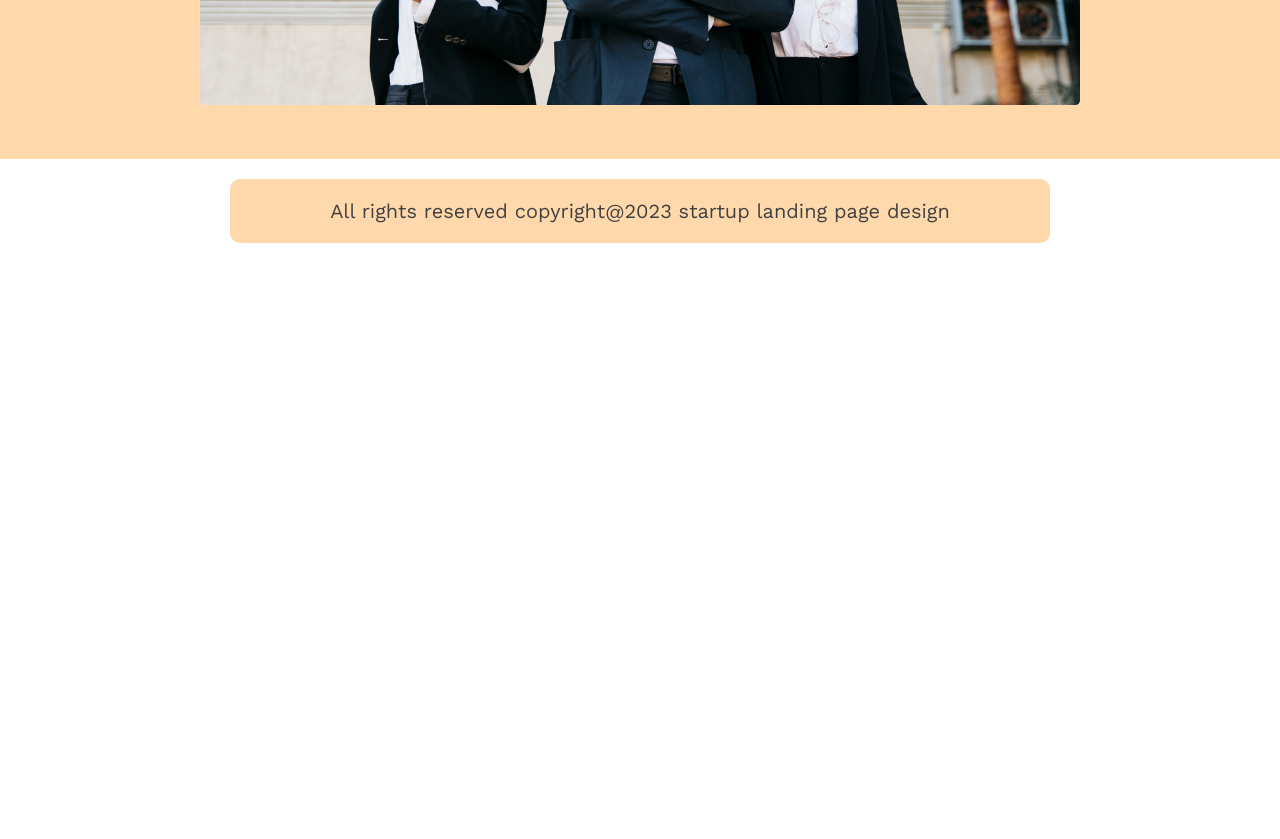
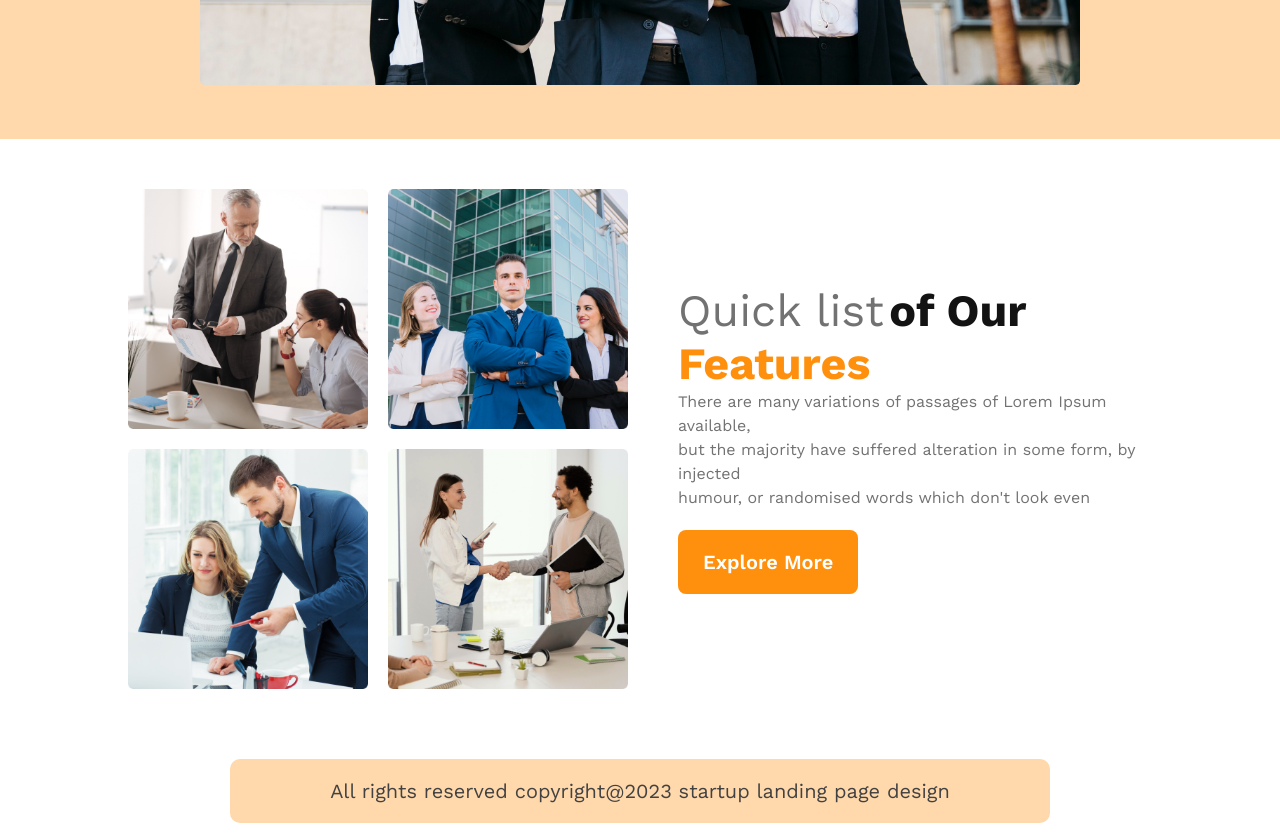
Before and after one commit to mr-tnmy-srkr/g3-architechs, a plain HTML site: page index.html in a window 1280 px wide. Shown: the part 880-1719 px from the top of the page. Before the commit the page ends 1139 px from the top, so only its background shows below. Drawn offline with nearby package versions, Linux system fonts and the light colour scheme.

Commit message:
team section complete

```diff
--- a/index.html
+++ b/index.html
@@ -37,6 +37,29 @@
       </div>
     </header>
     <main>
+       <!-- team section html -->
+       <section class="team-container">
+        <div class="team-image-container">
+          <img src="images/team1.png" alt=""/>
+          <img src="images/team2.png" alt=""/>
+          <img src="images/team3.png" alt=""/>
+          <img src="images/team4.png" alt=""/>
+        </div>
+        <div class="team-content">
+          <h3 class="team-content-title">
+            <span class="quick-list">Quick list</span> <span class="of-our">of Our</span>
+            <span class="features">Features</span>
+          </h3>
+          <p class="text-light-gray">
+            There are many variations of passages of Lorem Ipsum available,
+            <br />
+            but the majority have suffered alteration in some form, by injected
+            <br />
+            humour, or randomised words which don't look even
+          </p>
+          <button class="btn-primary">Explore More</button>
+        </div>
+      </section>
     </main>
     <footer>
       <small>
--- a/style.css
+++ b/style.css
@@ -11,7 +11,7 @@
   color: #727272;
   font-weight: 400;
   line-height: 1.5rem;
-
+  padding-bottom: 20px;
 }
 .btn-primary {
   background: #ff900e;
@@ -25,7 +25,7 @@
   /* height: 64px; */
   border: 0;
   cursor: pointer;
-  margin: 20px;
+
 }
 
 /* header styles */
@@ -77,7 +77,40 @@ nav li > a {
   width: 100%;
   padding-top: 30px;
 }
-
+/* main section styling */
+/* team section styling */
+.team-container{
+  display: flex;
+  align-items: center;
+  gap:50px;
+  width: 80%;
+  margin: 0 auto;
+  padding:50px 0;
+}
+.team-image-container{
+  display: grid;
+  grid-template-columns: repeat(2,1fr);
+  gap:20px;
+}
+.team-container img{
+  width: 240px;
+height: 240px;
+}
+.quick-list{
+  color: #727272;
+font-size: 2.8rem;
+font-weight: 500;
+}
+.of-our{
+color:#131313;
+font-size: 2.8rem;
+font-weight: 700;
+}
+.features{
+  color: #FF900E;
+  font-size: 2.8rem;
+  font-weight: 700;
+}
 
 
 
```
